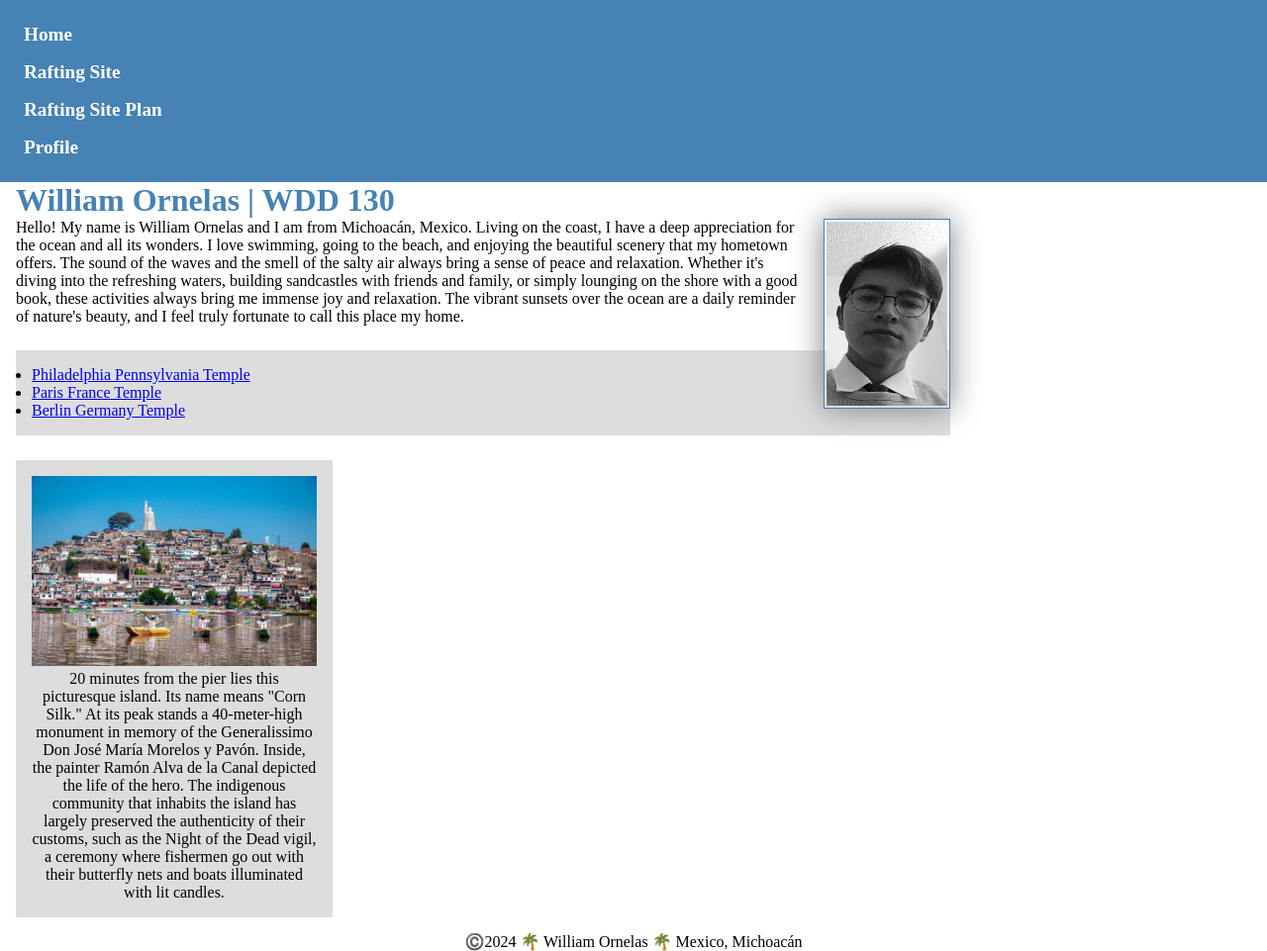
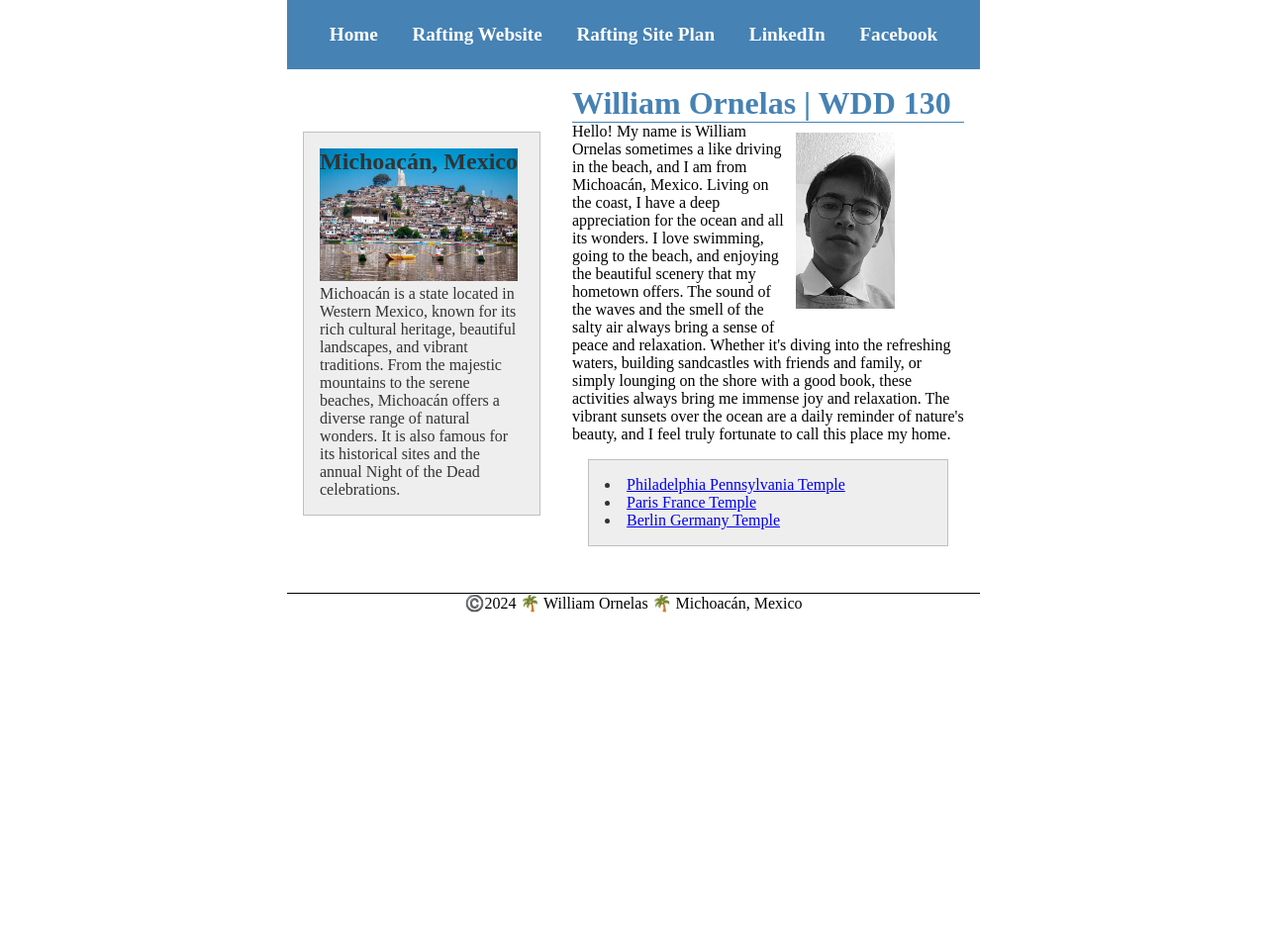
Before and after one commit to User45pro/WDD130, a plain HTML site: page index.html in a window 1280 px wide. Shown: the whole page at 99% size. After the commit the page ends 800 px from the top, so only its background shows below. Drawn offline with Linux system fonts and the light colour scheme.

Commit message:
second mod

```diff
--- a/index.html
+++ b/index.html
@@ -2,40 +2,46 @@
 <html lang="en-US">
   <head>
     <meta charset="utf-8" />
-    <meta name="viewport" content="width=device-width, initial-scale=1.0" />
+    <meta name="viewport" content="width=device-width,initial-scale=1.0" />
     <title>William Ornelas | WDD 130</title>
-    <link rel="stylesheet" href="./styles/styles.css" />
+    <meta
+      name="description"
+      content="William Ornelas, WDD 130 course home page."
+    />
+    <meta name="author" content="William Ornelas" />
+    <link rel="stylesheet" href="styles/styles.css" />
   </head>
   <body>
     <header>
       <nav>
         <a href="#">Home</a>
-        <a href="wwr/">Rafting Site</a>
-        <a href="ww">Rafting Site Plan</a>
-        <a href="profile">Profile</a>
+        <a href="wwr/">Rafting Website</a>
+        <a href="wwr/site-plan-rafting.html">Rafting Site Plan</a>
+        <a href="https://linkedin.com" target="_blank">LinkedIn</a>
+        <a href="https://facebook.com" target="_blank">Facebook</a>
       </nav>
     </header>
+    <div class="grid">
       <main>
         <h1>William Ornelas | WDD 130</h1>
         <img
           src="images/FaceApp_1631515996938.jpg"
           alt="Hello, my name is William Ornelas"
           width="200"
-        class="profile-img"
         />
         <p>
-        Hello! My name is William Ornelas and I am from Michoacán, Mexico.
-        Living on the coast, I have a deep appreciation for the ocean and all
-        its wonders. I love swimming, going to the beach, and enjoying the
-        beautiful scenery that my hometown offers. The sound of the waves and
-        the smell of the salty air always bring a sense of peace and relaxation.
-        Whether it's diving into the refreshing waters, building sandcastles
-        with friends and family, or simply lounging on the shore with a good
-        book, these activities always bring me immense joy and relaxation. The
-        vibrant sunsets over the ocean are a daily reminder of nature's beauty,
-        and I feel truly fortunate to call this place my home.
+          Hello! My name is William Ornelas sometimes a like driving in the
+          beach, and I am from Michoacán, Mexico. Living on the coast, I have a
+          deep appreciation for the ocean and all its wonders. I love swimming,
+          going to the beach, and enjoying the beautiful scenery that my
+          hometown offers. The sound of the waves and the smell of the salty air
+          always bring a sense of peace and relaxation. Whether it's diving into
+          the refreshing waters, building sandcastles with friends and family,
+          or simply lounging on the shore with a good book, these activities
+          always bring me immense joy and relaxation. The vibrant sunsets over
+          the ocean are a daily reminder of nature's beauty, and I feel truly
+          fortunate to call this place my home.
         </p>
-
         <ul class="box">
           <li>
             <a
@@ -59,27 +65,25 @@
             >
           </li>
         </ul>
-
+      </main>
       <aside class="box">
+        <h2>Michoacán, Mexico</h2>
         <img
-          src="./images/447667133_2774259316073780_8090662372899729439_n.jpg"
-          alt="Scenic view"
+          src="images/447667133_2774259316073780_8090662372899729439_n.jpg"
+          alt="Michoacán landscape"
         />
         <p>
-          20 minutes from the pier lies this picturesque island. Its name means
-          "Corn Silk." At its peak stands a 40-meter-high monument in memory of
-          the Generalissimo Don José María Morelos y Pavón. Inside, the painter
-          Ramón Alva de la Canal depicted the life of the hero. The indigenous
-          community that inhabits the island has largely preserved the
-          authenticity of their customs, such as the Night of the Dead vigil, a
-          ceremony where fishermen go out with their butterfly nets and boats
-          illuminated with lit candles.
+          Michoacán is a state located in Western Mexico, known for its rich
+          cultural heritage, beautiful landscapes, and vibrant traditions. From
+          the majestic mountains to the serene beaches, Michoacán offers a
+          diverse range of natural wonders. It is also famous for its historical
+          sites and the annual Night of the Dead celebrations.
         </p>
       </aside>
-    </main>
+    </div>
     <footer>
-      <p>©️2024 🌴 William Ornelas 🌴 Mexico, Michoacán</p>
+      <p>©️2024 🌴 William Ornelas 🌴 Michoacán, Mexico</p>
     </footer>
-    <!-- Last modified: 2024-07-04 -->
+    <!-- Last modified: 2024-07-06 -->
   </body>
 </html>
--- a/styles/styles.css
+++ b/styles/styles.css
@@ -1,68 +1,88 @@
-/* Universal selector */
 * {
   margin: 0;
   padding: 0;
   box-sizing: border-box;
 }
 
-/* Class Selectors */
-.box {
-    margin: 25px 20em 0 0;
-    border: 5px 1px solid rgba(0, 0, 0, 0.1);
-    padding: 1rem;
-    background-color: #ddd;
-    color: #000;
+header,
+.grid,
+footer {
+  max-width: 700px;
+  margin: 0 auto;
 }
 
 nav {
   background-color: steelblue;
   padding: 1rem;
+  display: flex;
+  justify-content: space-evenly;
+  align-items: center;
 }
 
 nav a {
-    color: white;
   display: block;
-    padding: .5rem;
+  padding: 0.5rem;
   text-decoration: none;
   font-size: 1.2rem;
   font-weight: 700;
+  color: #fff;
 }
 
 h1 {
   color: steelblue;
+  border-bottom: 1px solid steelblue;
+  width: auto;
 }
 
 main {
-    max-width: auto;
-    padding: 0 0 0 1em;
+  margin: 1rem;
+  grid-column: 2/3;
 }
 
-.profile-img {
-    width: 8em;
-    height: 12em;
-    border: 1px solid steelblue;
-    padding: 2px;
-    box-shadow: 0 0 30px gray;
-    float: right;
-    margin: 0 20rem 1rem 1rem; /* Ajusta los márgenes para espacio alrededor de la imagen */
+aside {
+  width: 15rem;
+  position: relative;
+  grid-column: 1/2;
+  grid-row: 1/2;
 }
 
+.grid {
+  display: grid;
+  align-items: center;
+}
+
+main img {
+  width: 100px;
+  height: auto;
+  float: right;
+  margin: 10px 70px 15px 5px;
+}
+
+aside img {
+  width: 200px;
+  height: auto;
+}
 
 p {
   padding: 0;
 }
 
-aside {
-    width: 20em;
+footer {
+  margin-top: 15px;
+  border-top: 1px solid #000;
   text-align: center;
 }
 
-aside img {
-    width: 100%;
-    height: auto;
+/* Class Selectors */
+.box {
+  margin: 1rem;
+  border: 1px solid rgba(0, 0, 0, 0.2);
+  padding: 1rem;
+  background-color: #eee;
+  color: #333;
+  list-style-position: inside;
 }
 
-footer {
-    margin-top: 15px;
-    text-align: center;
+aside h2 {
+  position: absolute;
 }
```
Lines whose indentation alone changed are shown as unchanged.
